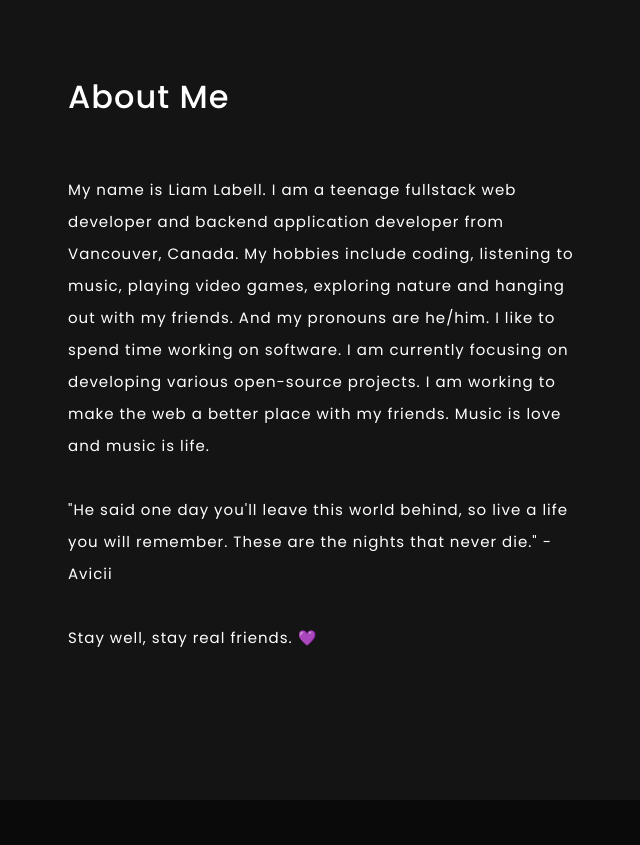
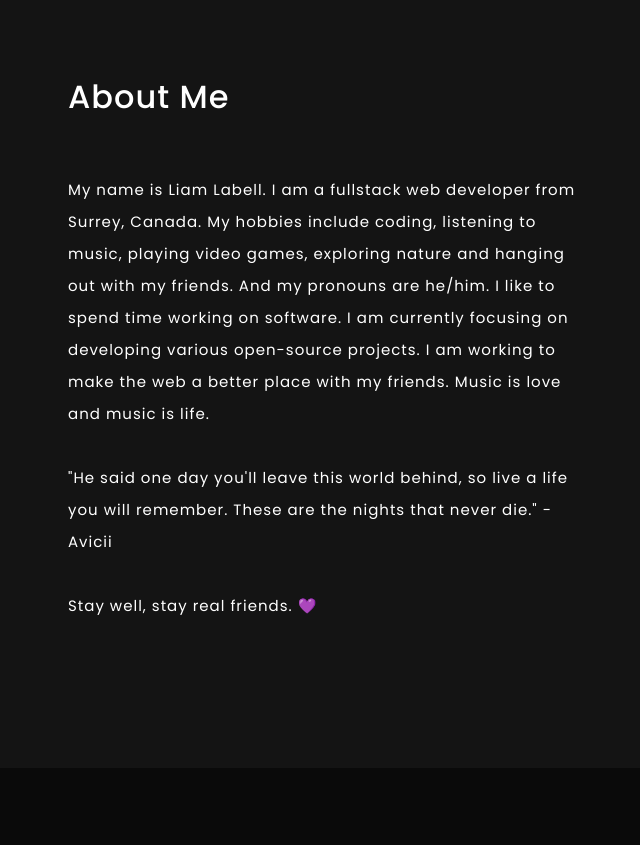
Before and after one commit to ThingsOfFallen/Website, a plain HTML site: page index.html in a window 1280 px wide. Shown: the part 802-1647 px from the top of the page, without its empty margins (14-654 px from the left). Drawn offline with nearby package versions, Linux system fonts and the light colour scheme.

```diff
--- a/index.html
+++ b/index.html
@@ -56,7 +56,7 @@
                 <div class="col-sm-12 col-xs-12 section-space-padding">
                     <div class="about-me col-md-6">
                         <h2>About Me</h2>
-                        <p>My name is Liam Labell. I am a teenage fullstack web developer and backend application developer from Vancouver, Canada. My hobbies include coding, listening to music, playing video games, exploring nature and hanging out with my friends. And my pronouns are he/him. I like to spend time working on software. I am currently focusing on developing various open-source projects. I am working to make the web a better place with my friends. Music is love and music is life.<br/><br/>"He said one day you'll leave this world behind, so live a life you will remember. These are the nights that never die." - Avicii<br/><br/> Stay well, stay real friends. 💜</p>
+                        <p>My name is Liam Labell. I am a fullstack web developer from Surrey, Canada. My hobbies include coding, listening to music, playing video games, exploring nature and hanging out with my friends. And my pronouns are he/him. I like to spend time working on software. I am currently focusing on developing various open-source projects. I am working to make the web a better place with my friends. Music is love and music is life.<br/><br/>"He said one day you'll leave this world behind, so live a life you will remember. These are the nights that never die." - Avicii<br/><br/> Stay well, stay real friends. 💜</p>
                     </div>
                 </div>
             </div>
```
